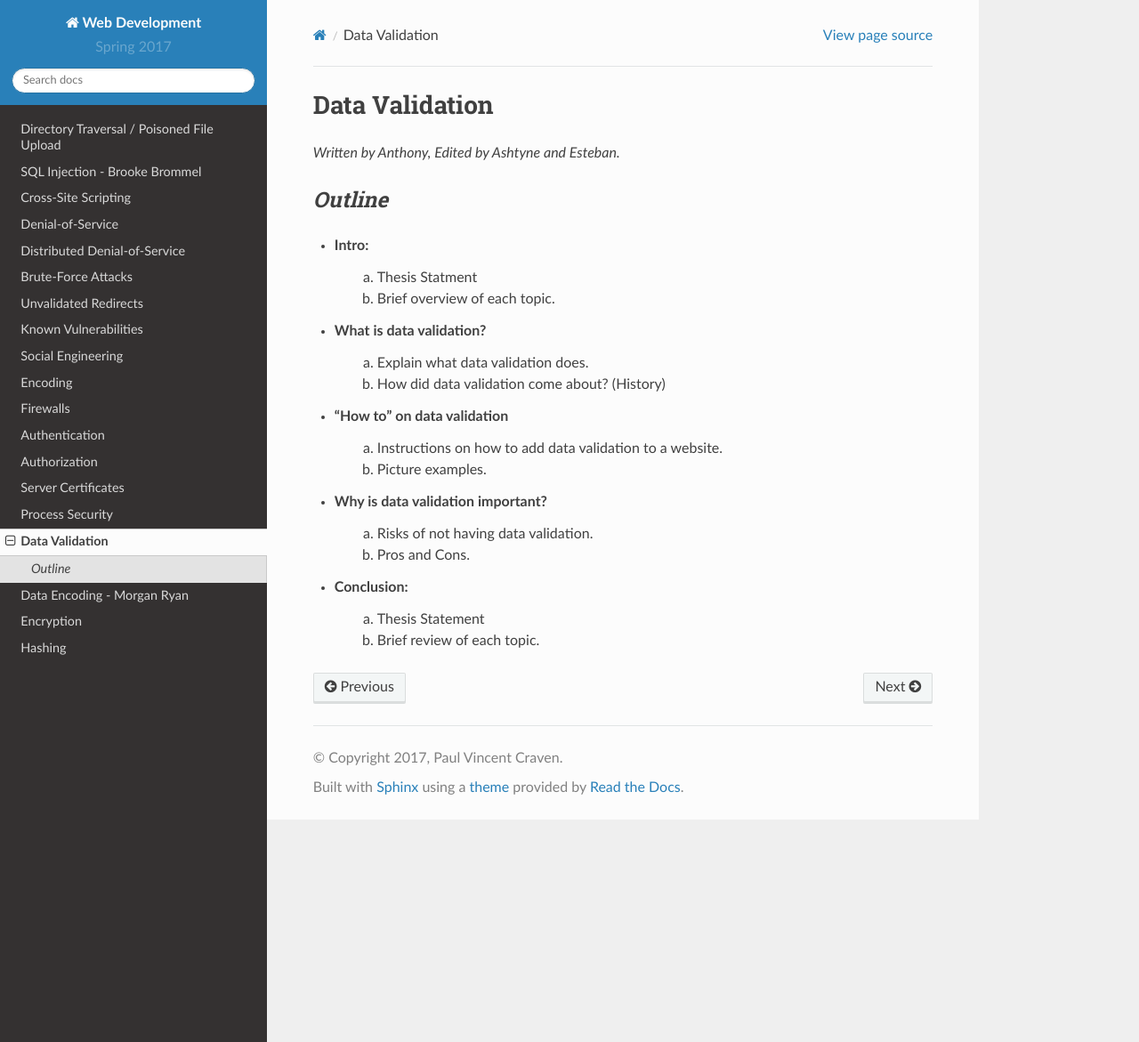
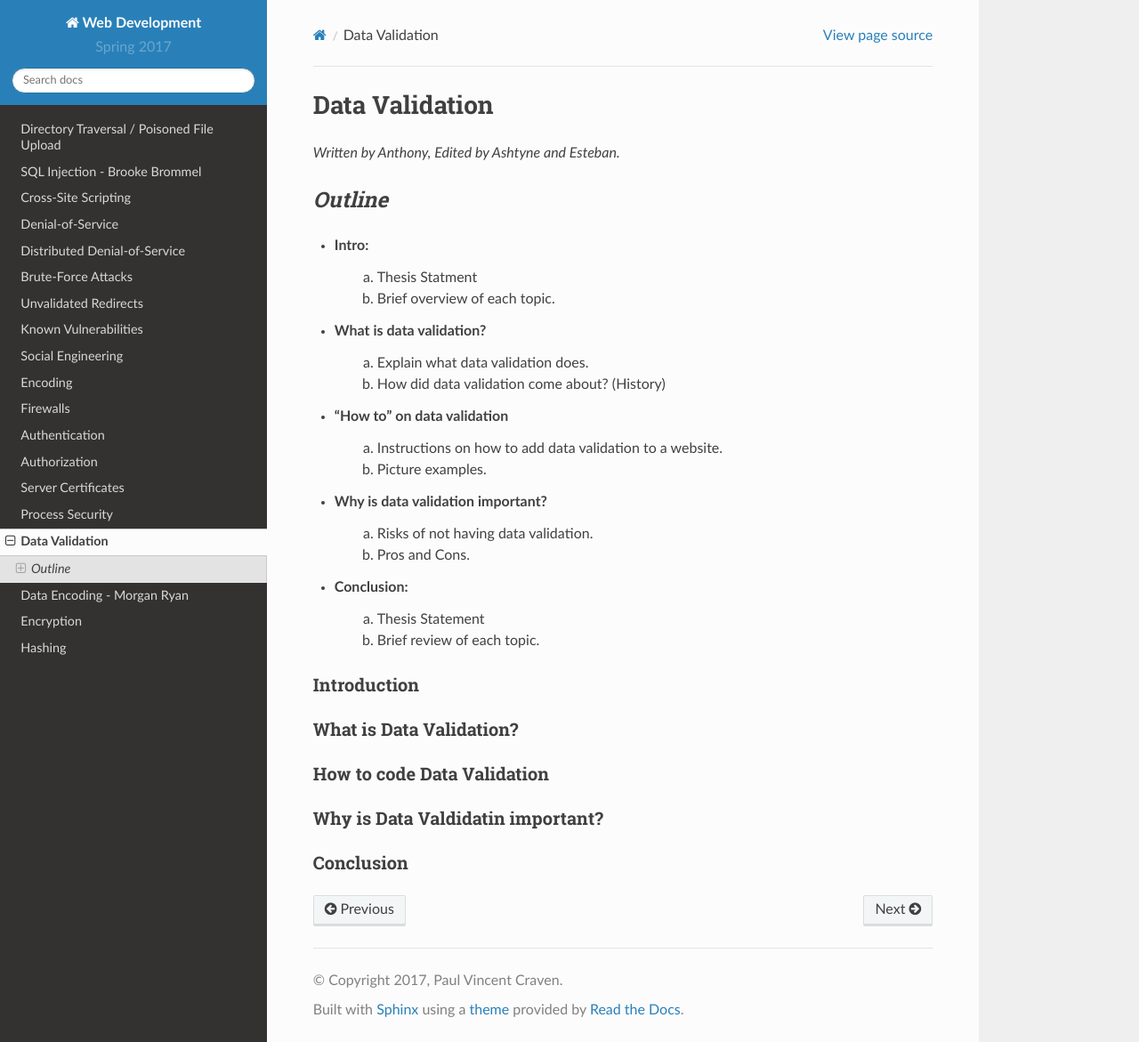
Before and after one commit to pvcraven/2017_web_security, a Sphinx documentation site: the page built from source/data_validation/data_validation.rst, in a window 1280 px wide and 1171 px high. Shown: the whole window at 89% size. Built offline with Sphinx 7.4.7 and the Read the Docs theme 2.0.0, drawn with Linux system fonts in a browser that asks for light colours.

Commit message:
Added Headers for each topic.

```diff
--- a/source/data_validation/data_validation.rst
+++ b/source/data_validation/data_validation.rst
@@ -21,3 +21,18 @@
 * Conclusion:
 	a. Thesis Statement
 	b. Brief review of each topic.
+
+Introduction
+^^^^^^^^^^^^
+
+What is Data Validation?
+^^^^^^^^^^^^^^^^^^^^^^^^
+
+How to code Data Validation
+^^^^^^^^^^^^^^^^^^^^^^^^^^^
+
+Why is Data Valdidatin important?
+^^^^^^^^^^^^^^^^^^^^^^^^^^^^^^^^^
+
+Conclusion
+^^^^^^^^^^
```
